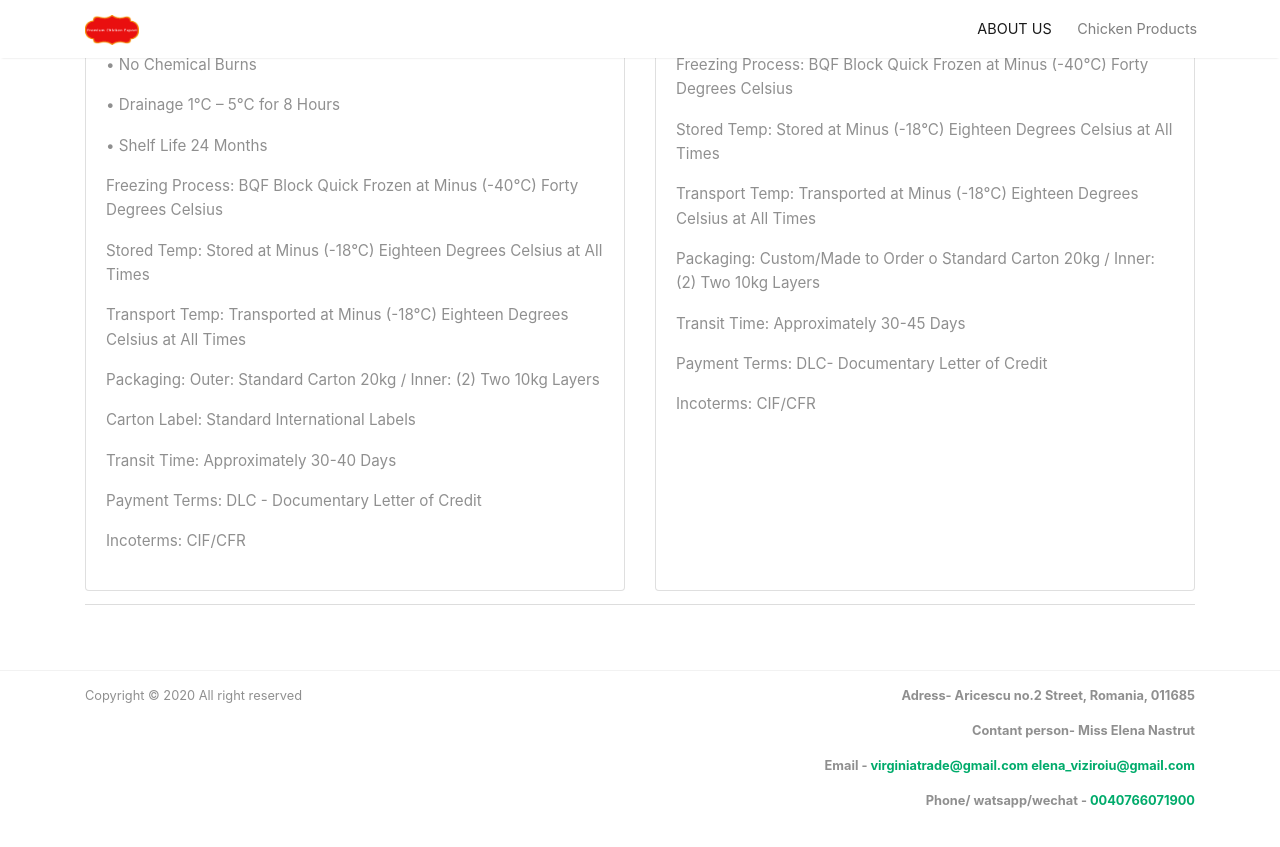
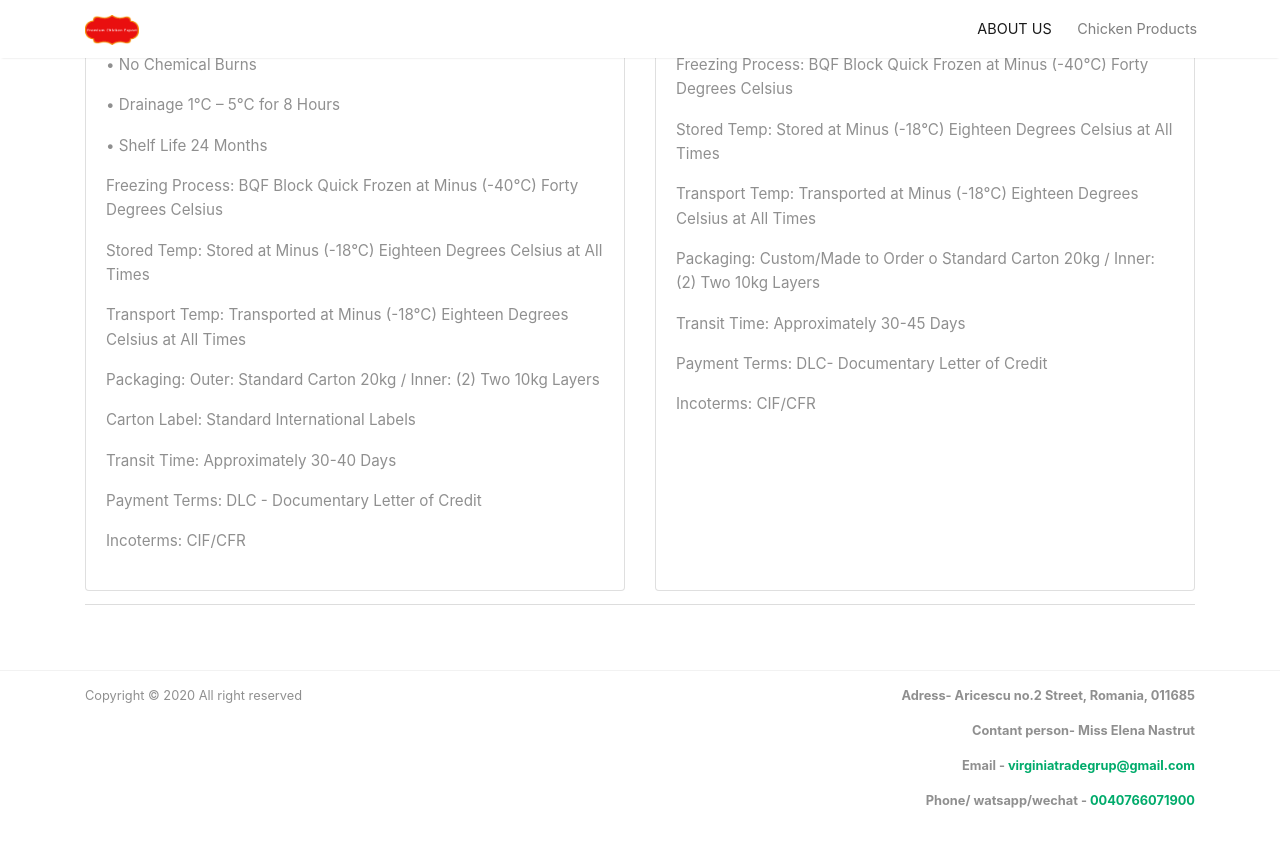
Before and after one commit to gpf192/gpf192.github.io, a Jekyll site: the page built from index.html, in a window 1280 px wide and 900 px high, scrolled down 1235 px. Shown: the top 847 px of the window. Built offline with Jekyll 4.4.1, drawn with Linux system fonts in a browser that asks for light colours; nearby versions of some CDN libraries; the list of posts is cut into pages by our own code.

Commit message:
feat address

```diff
--- a/_layouts/default.html
+++ b/_layouts/default.html
@@ -180,8 +180,7 @@ ga('send', 'pageview');
                 <p><strong> Adress- Aricescu no.2 Street, Romania, 011685 </strong></p>
                 <p><strong> Contant person- Miss Elena Nastrut </strong></p>
                 <p><strong> Email -
-                <a href="mailto:mailto:virginiatrade@gmail.com">virginiatrade@gmail.com</a>
-                <a href="mailto:mailto:elena_viziroiu@gmail.com">elena_viziroiu@gmail.com</a>
+                <a href="mailto:mailto:virginiatradegrup@gmail.com">virginiatradegrup@gmail.com</a>
                 </strong></p>
                 <p><strong> Phone/ watsapp/wechat -
                 <a href="tel:callto:0040766071900">0040766071900</a>
```
